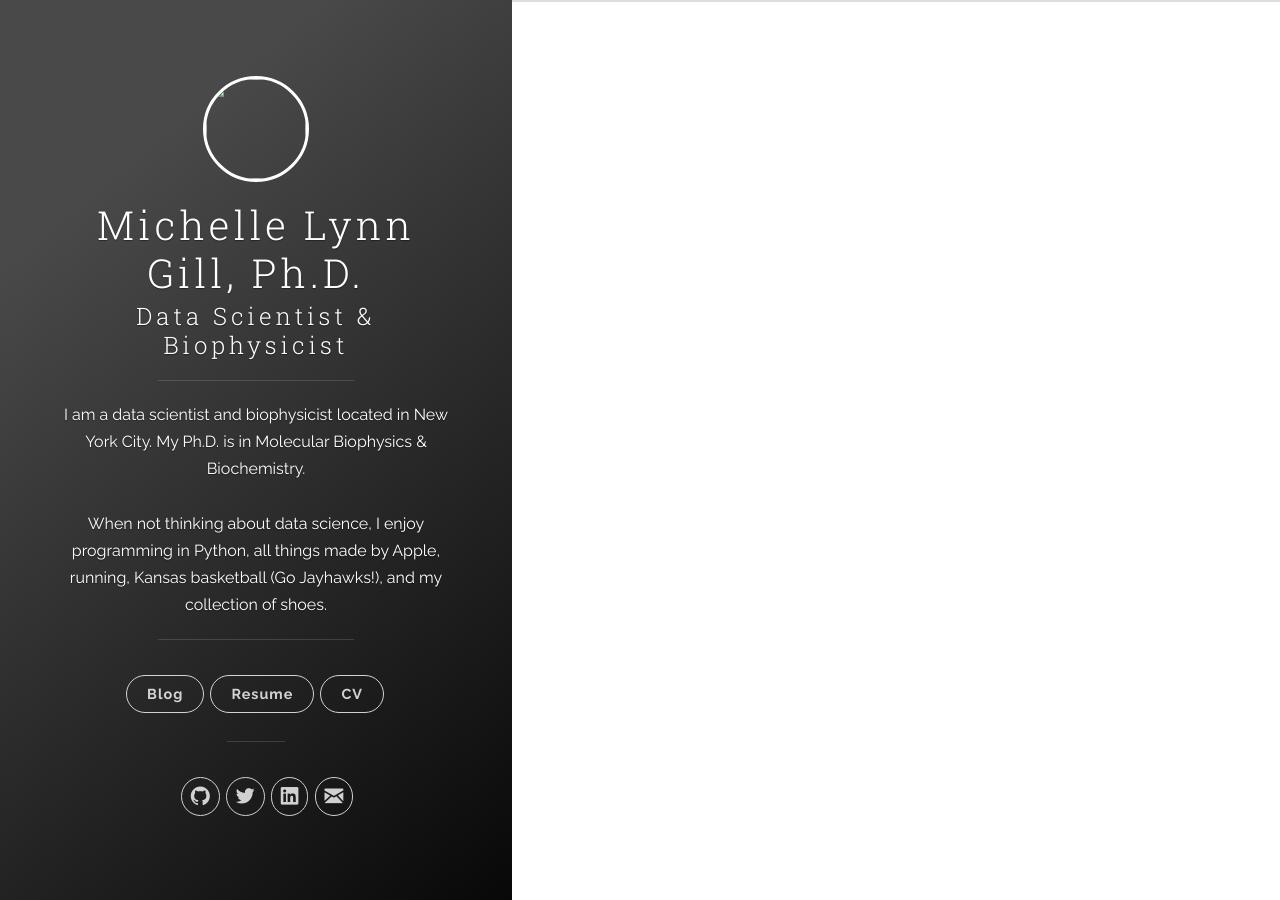
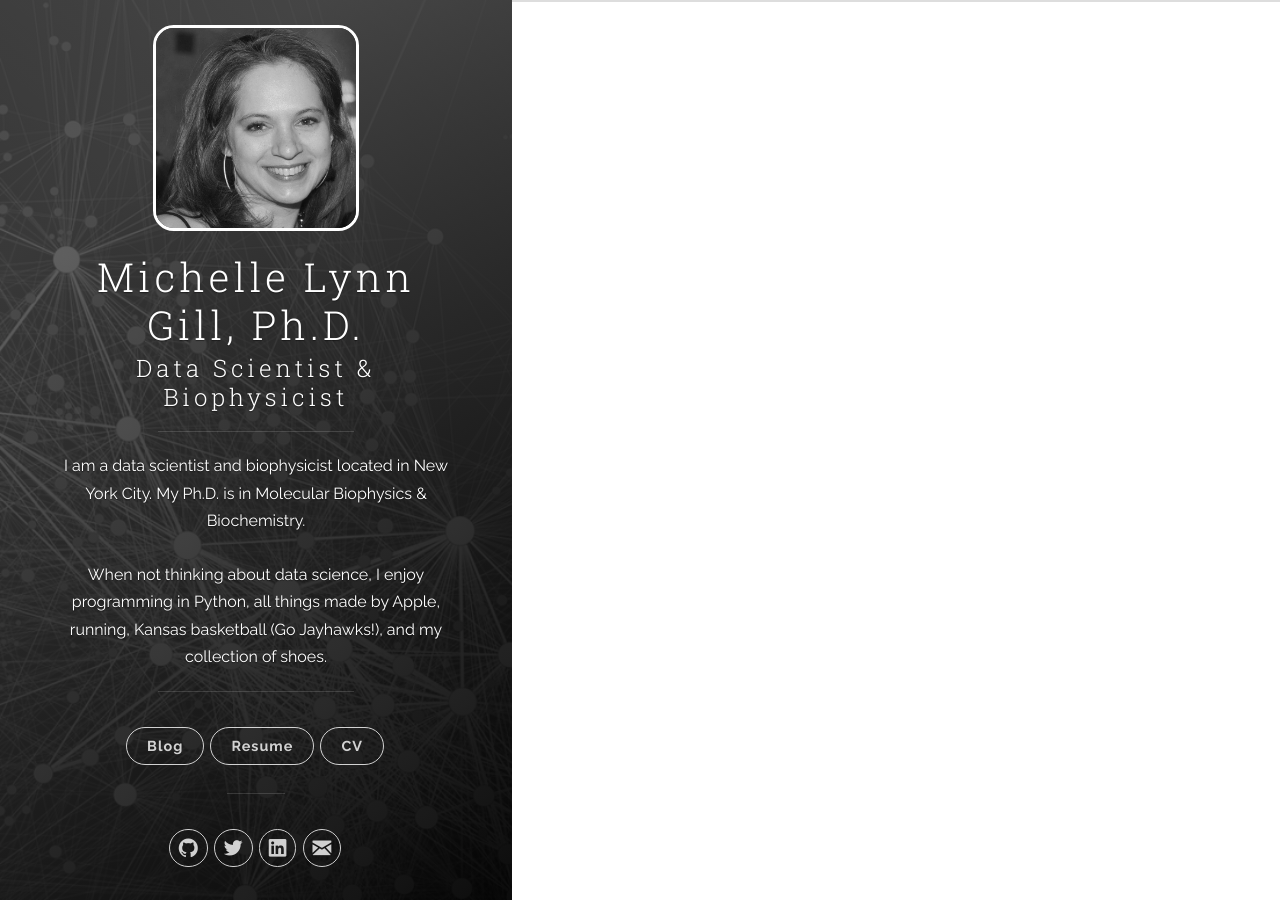
Before and after one commit to mlgill/mlgill.github.io, a Jekyll site: the page index.html, which Jekyll copies as it is, in a window 1280 px wide. Built offline with Jekyll 4.4.1, drawn with Linux system fonts in a browser that asks for light colours; nearby versions of some CDN libraries.

```diff
--- a/css/main.css
+++ b/css/main.css
@@ -49,8 +49,8 @@ pre.highlight code,
 .user-image {
   margin-bottom: 1.2em;
   position: relative;
-  width: 100px;
-  height: 100px;
+  width: 200px;
+  height: 200px;
   border: 3px solid #fff;
-  border-radius:100%;
+  border-radius:10%;
 }
--- a/css/uno.css
+++ b/css/uno.css
@@ -1389,7 +1389,7 @@ nav {
 			opacity: 1; }
 
 .navigation--social {
-	margin-left: 1.5em; }
+	margin-left: 0em; }
 	.navigation--social a {
 		padding: 6px 8px 6px 9px; }
 		.navigation--social a .label {
@@ -1560,6 +1560,7 @@ input[type="tel"] {
 @media all and (min-width: 1300px) {
 	.content-wrapper {
 		margin-left: 530px; } }
+
 @media all and (max-width: 1100px) {
 	.panel-cover__logo {
 		width: 70px; }
@@ -1577,6 +1578,7 @@ input[type="tel"] {
 	.navigation--social {
 		margin-top: 5px;
 		margin-left: 0; } }
+
 @media all and (max-width: 960px) {
 	.btn-mobile-menu {
 		display: block; }
@@ -1666,6 +1668,7 @@ input[type="tel"] {
 	.navigation__item {
 		width: 100%;
 		margin: 0 0 .4em 0; } }
+
 @media all and (max-width: 340px) {
 	.panel-main__inner {
 		padding: 0 5%; }
--- a/js/main.js
+++ b/js/main.js
@@ -1,6 +1,3 @@
----
-layout: null
----
 $(document).ready(function () {
   $('a.blog-button').click(function (e) {
     if ($('.panel-cover').hasClass('panel-cover--collapsed')) return
@@ -18,7 +15,7 @@ $(document).ready(function () {
     $('.panel-cover').addClass('panel-cover--collapsed')
   }
 
-  if (window.location.pathname !== '{{ site.baseurl }}' && window.location.pathname !== '{{ site.baseurl }}index.html') {
+  if (window.location.pathname !== '/' && window.location.pathname !== '/index.html') {
     $('.panel-cover').addClass('panel-cover--collapsed')
   }
 
```
Also changed, not shown: images/cover.png (added), images/cover_orig.jpg (added), images/profile.jpg, images/profile_bw.jpg (added).
